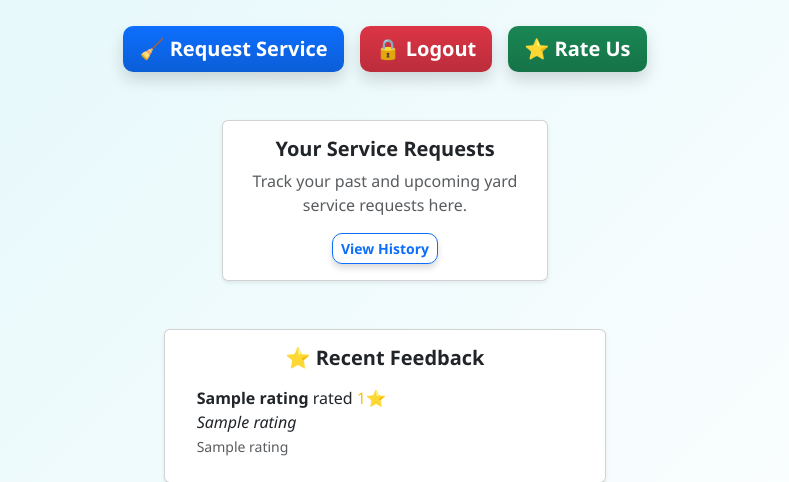
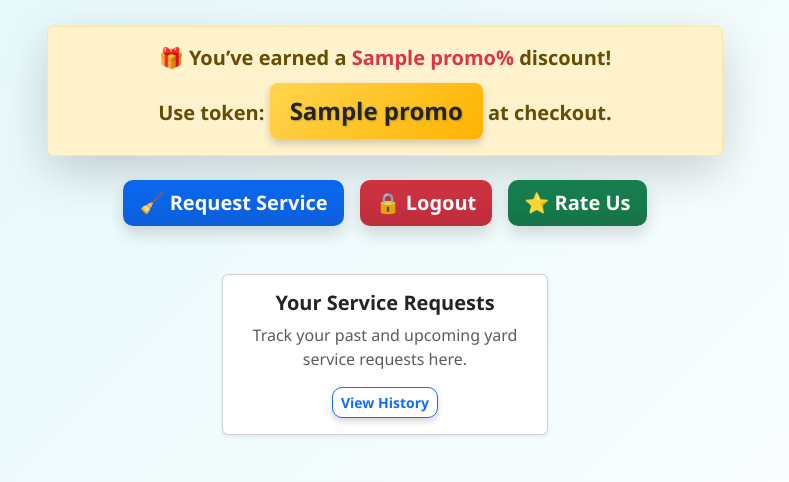
Before and after one commit to Mr-A-Hacker/Yard-services, a Flask app: template templates/dashboard.html in a window 1280 px wide. Shown: the part 200-682 px from the top of the page, without its empty margins (255-1044 px from the left). Run offline with Flask 3, Linux system fonts and the light colour scheme; the template is opened without the code that fills it: most values are stand-ins (such as "Sample title", 1, 10 or a date in 2020).

Commit message:
Update dashboard.html

```diff
--- a/templates/dashboard.html
+++ b/templates/dashboard.html
@@ -19,6 +19,14 @@
   <div class="container mt-5 text-center">
     <h2 class="fw-bold mb-4">📊 Dashboard</h2>
     <p class="lead">Welcome, <strong>{{ current_user.email }}</strong>!</p>
+
+    <!-- Promotions Popup -->
+    {% if promo %}
+    <div class="alert alert-warning shadow-lg fw-bold fs-5 mt-4">
+      🎁 You’ve earned a <span class="text-danger">{{ promo[1] }}%</span> discount!<br>
+      Use token: <span class="token-badge">{{ promo[0] }}</span> at checkout.
+    </div>
+    {% endif %}
 
     <!-- Action Buttons -->
     <div class="d-flex justify-content-center gap-3 mt-4">
```
